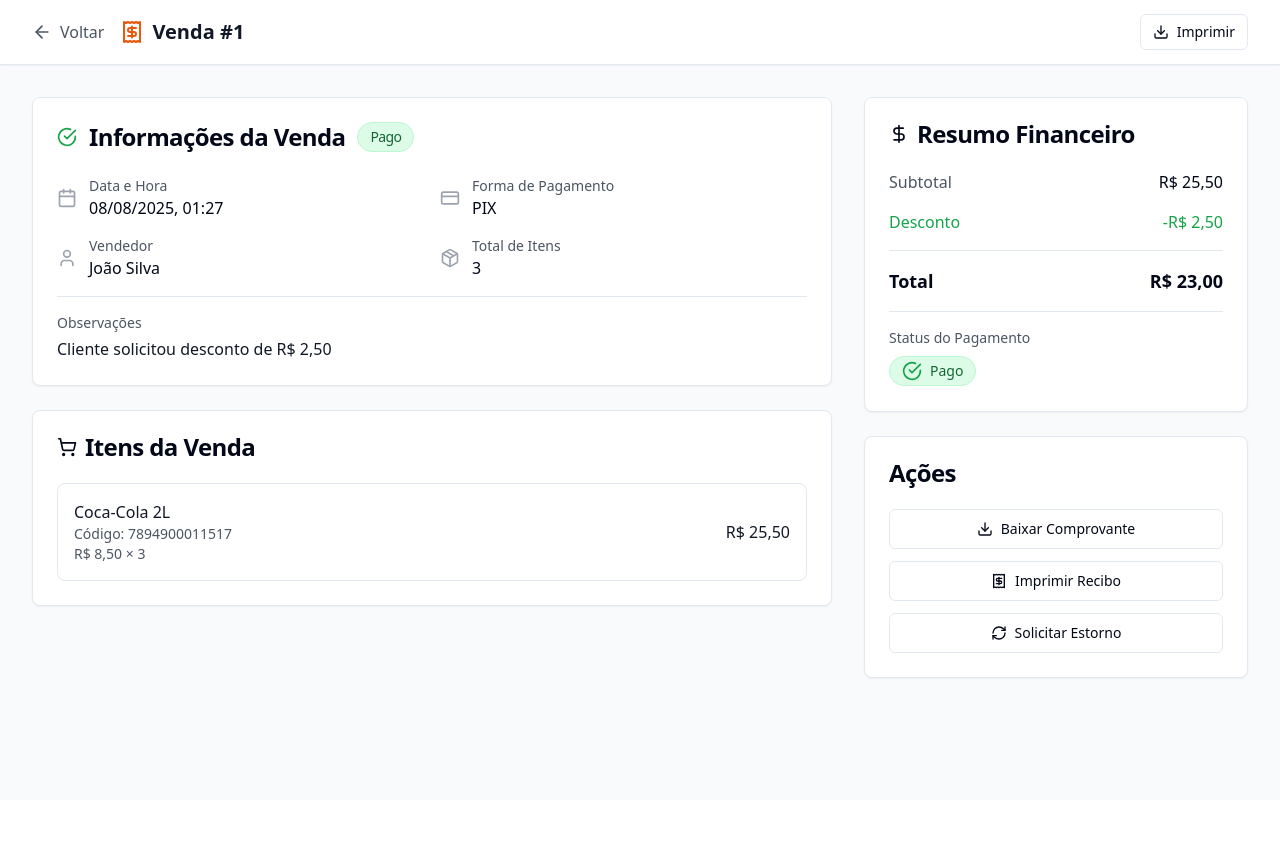
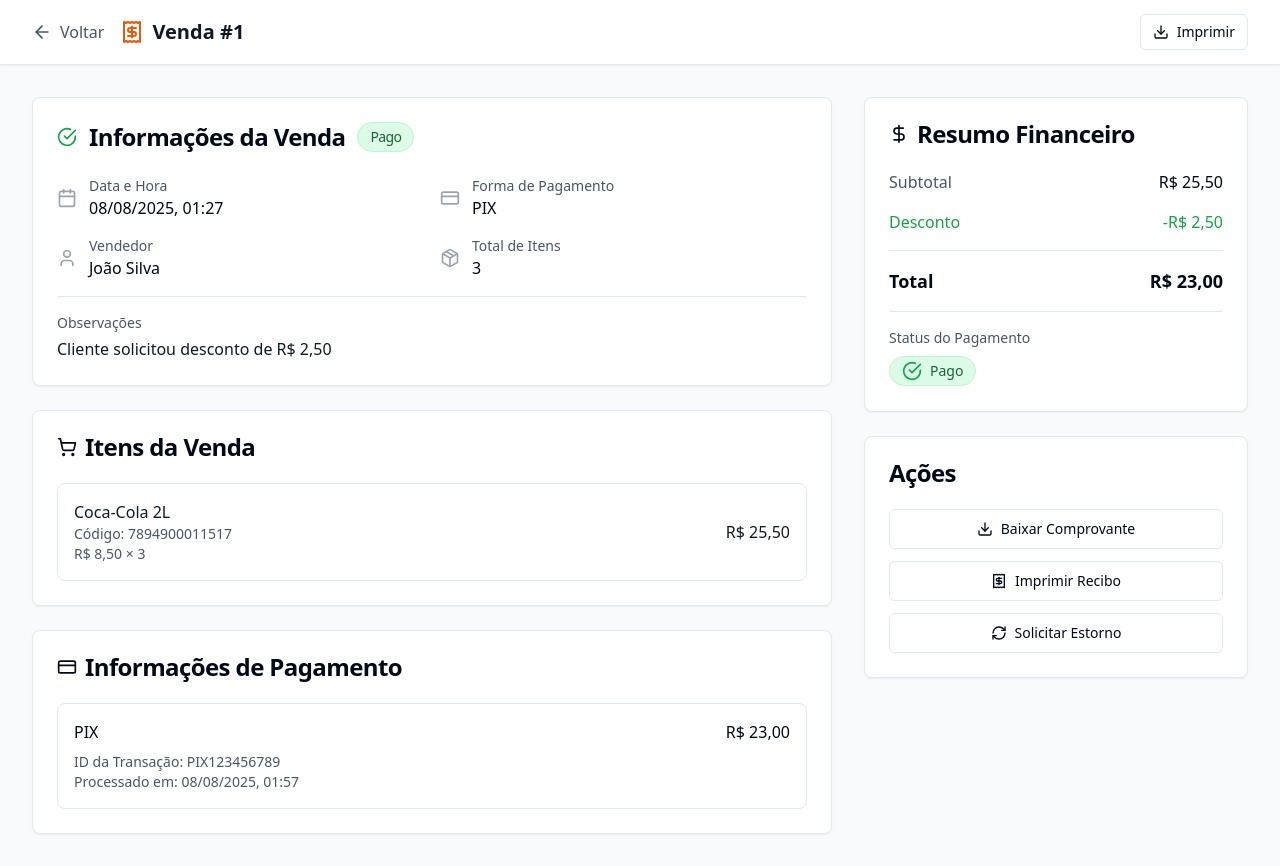
Before and after one commit to samueldng/sisiago, a Next.js app: page /vendas/1 in a window 1280 px wide. Before the commit the page ends 800 px from the top, so only its background shows below. Built offline with nearby package versions, Linux system fonts and the light colour scheme.

Commit message:
Fix: corrigir referências payment e instalar qrcode.react

```diff
--- a/package.json
+++ b/package.json
@@ -34,10 +34,11 @@
     "pg": "^8.16.3",
     "prisma": "^5.6.0",
     "qr-scanner": "^1.4.2",
+    "qrcode.react": "^4.2.0",
     "react": "^18.2.0",
     "react-dom": "^18.2.0",
     "react-hook-form": "^7.48.2",
-    "react-qr-code": "^2.0.12",
+    "react-qr-code": "^2.0.18",
     "tailwind-merge": "^2.0.0",
     "zod": "^3.22.4"
   },
--- a/src/app/vendas/[id]/page.tsx
+++ b/src/app/vendas/[id]/page.tsx
@@ -346,7 +346,7 @@ export default function SaleDetailsPage() {
             </Card>
 
             {/* Informações de Pagamento */}
-            {sale.payments && sale.payments.length > 0 && (
+            {sale.payment && (
               <Card>
                 <CardHeader>
                   <CardTitle className="flex items-center gap-2">
@@ -356,7 +356,9 @@ export default function SaleDetailsPage() {
                 </CardHeader>
                 <CardContent>
                   <div className="space-y-4">
-                    {sale.payments.map((payment) => (
+                    {(() => {
+                      const payment = sale.payment;
+                      return (
                       <div key={payment.id} className="p-4 border rounded-lg">
                         <div className="flex items-center justify-between mb-2">
                           <div className="font-medium">{translatePaymentMethod(payment.method)}</div>
@@ -367,13 +369,14 @@ export default function SaleDetailsPage() {
                             ID da Transação: {payment.transactionId}
                           </div>
                         )}
-                        {payment.processedAt && (
+                        {payment.paidAt && (
                           <div className="text-sm text-gray-600">
-                            Processado em: {formatDateTime(payment.processedAt)}
+                            Processado em: {formatDateTime(payment.paidAt)}
                           </div>
                         )}
                       </div>
-                    ))}
+                      );
+                    })()}
                   </div>
                 </CardContent>
               </Card>
--- a/src/components/PixQRCode.tsx
+++ b/src/components/PixQRCode.tsx
@@ -1,7 +1,7 @@
 'use client'
 
 import { useState, useEffect } from 'react'
-import { QRCodeSVG } from 'react-qr-code'
+import { QRCodeSVG } from 'qrcode.react'
 import { Button } from '@/components/ui/button'
 import { Card, CardContent, CardHeader, CardTitle } from '@/components/ui/card'
 import {
```
Also changed, not shown: 1 other file (tests, documents, lock files or other folders). Lines whose indentation alone changed are shown as unchanged.
